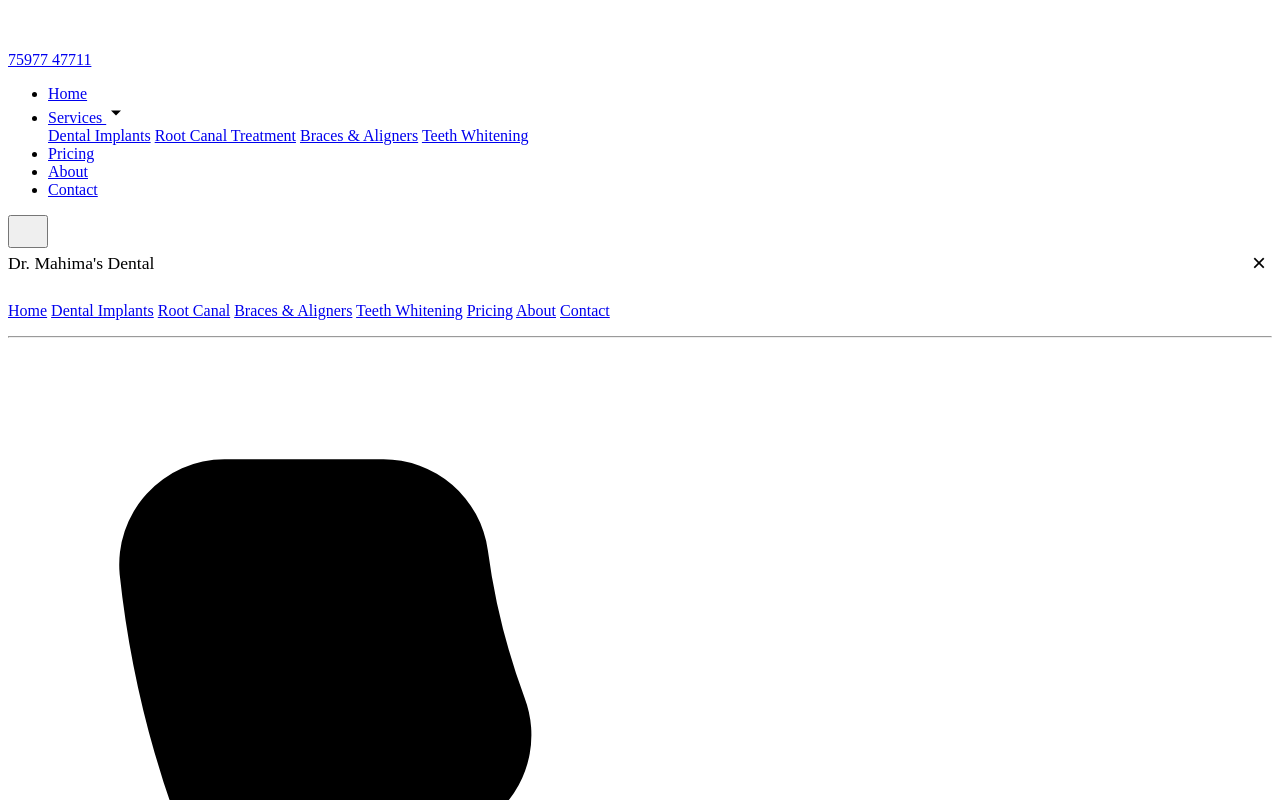
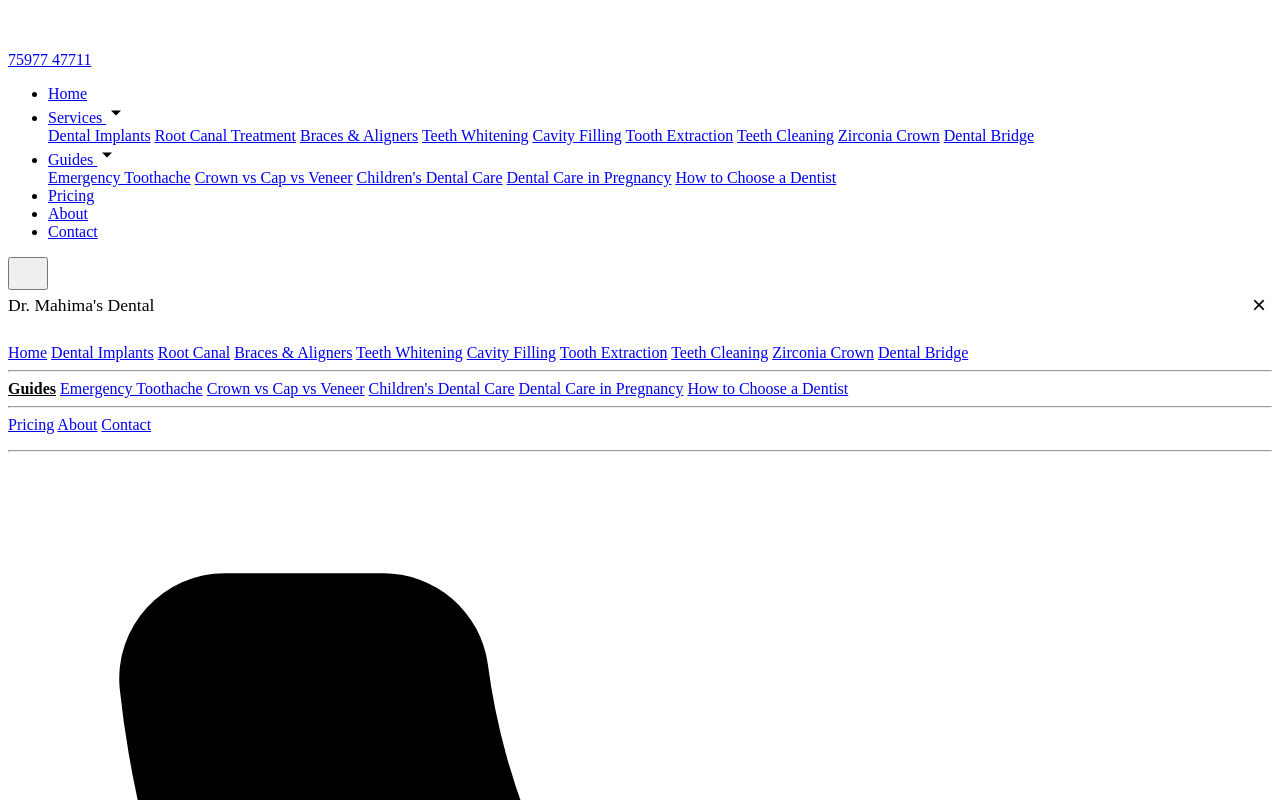
Before and after one commit to ss2310/dr-mahima-new, a plain HTML site: page about/index.html in a window 1280 px wide. Shown: the part 1280-2080 px from the top of the page. Drawn offline with nearby package versions, Linux system fonts and the light colour scheme.

Commit message:
Add new dental services and guides links

```diff
--- a/about/index.html
+++ b/about/index.html
@@ -52,6 +52,23 @@
           <a href="/services/root-canal/">Root Canal Treatment</a>
           <a href="/services/braces-aligners/">Braces &amp; Aligners</a>
           <a href="/services/teeth-whitening/">Teeth Whitening</a>
+          <a href="/services/cavity-filling/">Cavity Filling</a>
+          <a href="/services/tooth-extraction/">Tooth Extraction</a>
+          <a href="/services/dental-scaling/">Teeth Cleaning</a>
+          <a href="/services/zirconia-crown/">Zirconia Crown</a>
+          <a href="/services/dental-bridge/">Dental Bridge</a>
+        </div>
+      </div>
+    </li>
+    <li class="nav-dropdown">
+      <a href="/guides/">Guides <svg class="icon" viewBox="0 0 24 24" style="width:1.25rem;height:1.25rem"><polyline points="6 9 12 15 18 9"/></svg></a>
+      <div class="nav-dropdown-menu">
+        <div class="nav-dropdown-inner">
+          <a href="/guides/emergency-toothache/">Emergency Toothache</a>
+          <a href="/guides/crown-vs-cap-vs-veneer/">Crown vs Cap vs Veneer</a>
+          <a href="/guides/childrens-dental-care/">Children's Dental Care</a>
+          <a href="/guides/dental-care-pregnancy/">Dental Care in Pregnancy</a>
+          <a href="/guides/how-to-choose-dentist-kota/">How to Choose a Dentist</a>
         </div>
       </div>
     </li>
@@ -78,6 +95,19 @@
   <a href="/services/root-canal/">Root Canal</a>
   <a href="/services/braces-aligners/">Braces &amp; Aligners</a>
   <a href="/services/teeth-whitening/">Teeth Whitening</a>
+  <a href="/services/cavity-filling/">Cavity Filling</a>
+  <a href="/services/tooth-extraction/">Tooth Extraction</a>
+  <a href="/services/dental-scaling/">Teeth Cleaning</a>
+  <a href="/services/zirconia-crown/">Zirconia Crown</a>
+  <a href="/services/dental-bridge/">Dental Bridge</a>
+  <hr style="border-color:var(--border);margin:0.5rem 0">
+  <a href="/guides/" style="font-weight:600;color:var(--secondary)">Guides</a>
+  <a href="/guides/emergency-toothache/">Emergency Toothache</a>
+  <a href="/guides/crown-vs-cap-vs-veneer/">Crown vs Cap vs Veneer</a>
+  <a href="/guides/childrens-dental-care/">Children's Dental Care</a>
+  <a href="/guides/dental-care-pregnancy/">Dental Care in Pregnancy</a>
+  <a href="/guides/how-to-choose-dentist-kota/">How to Choose a Dentist</a>
+  <hr style="border-color:var(--border);margin:0.5rem 0">
   <a href="/pricing/">Pricing</a>
   <a href="/about/">About</a>
   <a href="/contact/">Contact</a>
@@ -170,6 +200,21 @@
       <li><a href="/services/root-canal/">Root Canal Treatment</a></li>
       <li><a href="/services/braces-aligners/">Braces &amp; Aligners</a></li>
       <li><a href="/services/teeth-whitening/">Teeth Whitening</a></li>
+      <li><a href="/services/cavity-filling/">Cavity Filling</a></li>
+      <li><a href="/services/tooth-extraction/">Tooth Extraction</a></li>
+      <li><a href="/services/dental-scaling/">Teeth Cleaning</a></li>
+      <li><a href="/services/zirconia-crown/">Zirconia Crown</a></li>
+      <li><a href="/services/dental-bridge/">Dental Bridge</a></li>
+    </ul>
+  </div>
+  <div>
+    <h4>Dental Guides</h4>
+    <ul>
+      <li><a href="/guides/emergency-toothache/">Emergency Toothache</a></li>
+      <li><a href="/guides/crown-vs-cap-vs-veneer/">Crown vs Cap vs Veneer</a></li>
+      <li><a href="/guides/childrens-dental-care/">Children's Dental Care</a></li>
+      <li><a href="/guides/dental-care-pregnancy/">Dental Care in Pregnancy</a></li>
+      <li><a href="/guides/how-to-choose-dentist-kota/">How to Choose a Dentist</a></li>
     </ul>
   </div>
   <div>
```
